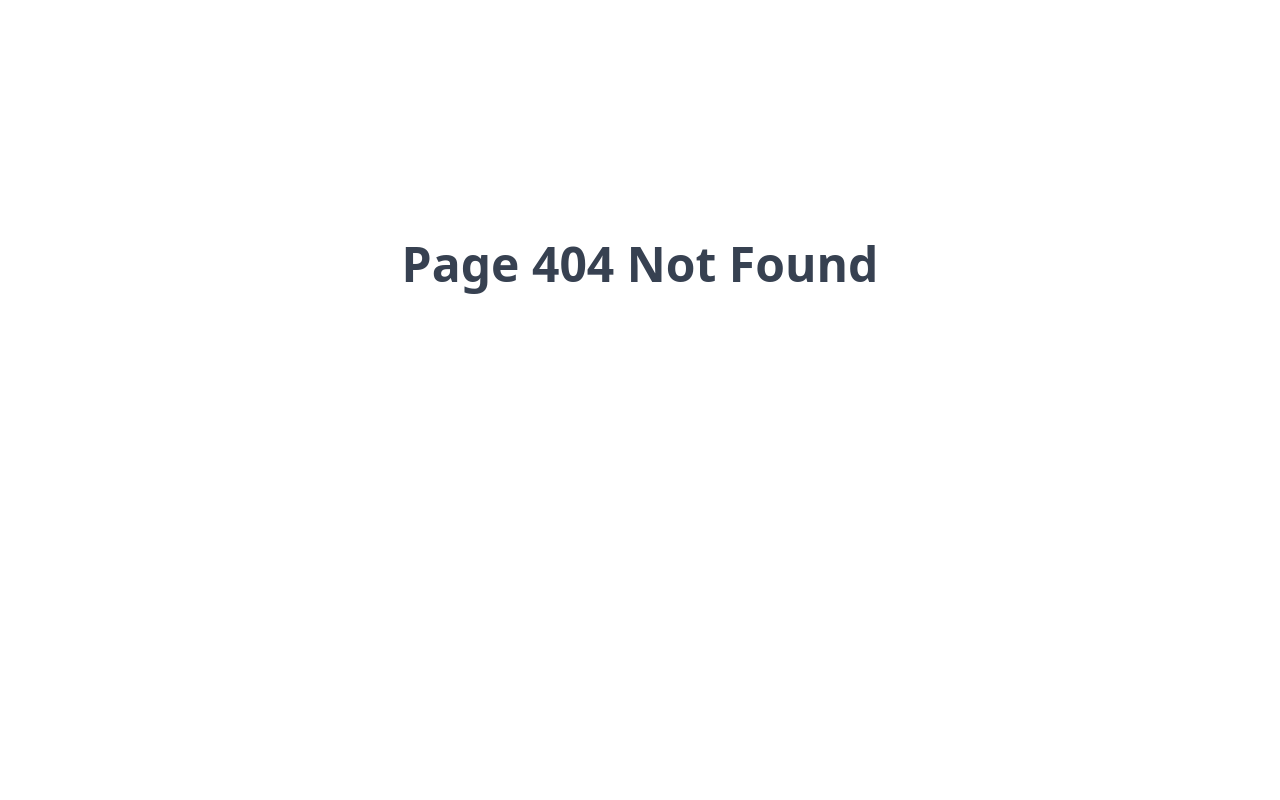
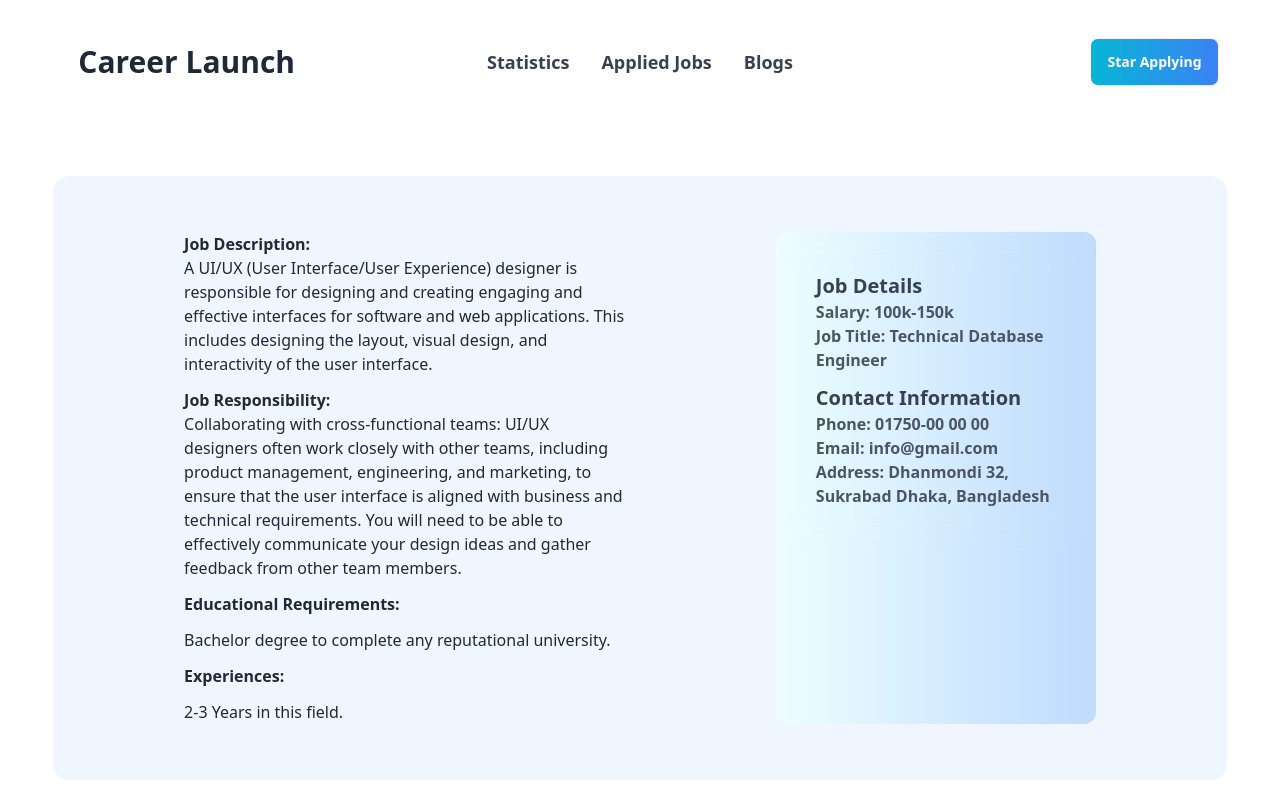
Before and after one commit to Jubayerhusain/-Career-Launch, a React (Vite) app: page /jobDetails/1 in a window 1280 px wide. Before the commit this address had no page. Shown: the top 800 px of the page. Built offline with nearby package versions, Linux system fonts and the light colour scheme.

Commit message:
job details done

```diff
--- a/src/componants/Job/Job.jsx
+++ b/src/componants/Job/Job.jsx
@@ -1,9 +1,11 @@
 import { MdLocationCity } from "react-icons/md";
 import { RiMoneyDollarCircleLine } from "react-icons/ri";
+import { Link } from "react-router-dom";
 
 function Job({ job }) {
-//   console.log(job);
+  //   console.log(job);
   const {
+    id,
     logo,
     job_title,
     company_name,
@@ -28,12 +30,24 @@ function Job({ job }) {
         </p>
       </div>
       <div className="flex space-x-3 items-center">
-        <p className="flex"><span className="mt-1 ml-1"><MdLocationCity /> </span><span>{location}</span></p>
-        <p className="flex"><span className="mt-1 ml-1"><RiMoneyDollarCircleLine /> </span><span>salary: {salary}</span></p>
+        <p className="flex">
+          <span className="mt-1 ml-1">
+            <MdLocationCity />{" "}
+          </span>
+          <span>{location}</span>
+        </p>
+        <p className="flex">
+          <span className="mt-1 ml-1">
+            <RiMoneyDollarCircleLine />{" "}
+          </span>
+          <span>salary: {salary}</span>
+        </p>
       </div>
-      <button className="btn bg-gradient-to-r from-cyan-500 to-blue-500 text-white text-md font-semibold">
-        View Details
-      </button>
+      <Link to={`/jobDetails/${id}`}>
+        <a className="btn bg-gradient-to-r from-cyan-500 to-blue-500 text-white text-md font-semibold">
+          View Details
+        </a>
+      </Link>
     </div>
   );
 }
--- /dev/null
+++ b/src/componants/JobDetails/JobDetails.jsx
@@ -0,0 +1,64 @@
+import { useLoaderData, useParams } from "react-router-dom";
+
+function Jobdetails() {
+  const { jobId } = useParams();
+  const idint = parseInt(jobId);
+  //   console.log(idint);
+
+  const loadeData = useLoaderData();
+  const jobDetail = loadeData.find((data) => data.id === idint);
+  //   console.log(jobDetail);
+  const {
+    id,
+    logo,
+    job_title,
+    company_name,
+    remote_or_onsite,
+    location,
+    job_type,
+    salary,
+    job_description,
+    job_responsibility,
+    educational_requirements,
+    experiences,
+    contact_information,
+  } = jobDetail;
+  return (
+    <div className="w-12/12 mx-auto lg:w-11/12 bg-blue-50 rounded-2xl p-14 my-16">
+      <div className="flex justify-around">
+        <div className="w-5/12 space-y-3">
+          <div>
+            <p className="font-bold">Job Description:</p>
+            <p>{job_description}</p>
+          </div>
+          <div>
+            <p className="font-bold">Job Responsibility:</p>
+            <p>{job_responsibility}</p>
+          </div>
+          <p className="font-bold">Educational Requirements:</p>
+          <p>{educational_requirements}</p>
+          <p className="font-bold">Experiences:</p>
+          <p>{experiences}</p>
+        </div>
+        {/* job details  */}
+        <div className="w-80 bg-gradient-to-r from-cyan-50 to-blue-200 rounded-xl">
+          <div className=" bg-transparent backdrop-blur-lg rounded-xl p-10 space-y-3">
+            <div>
+              <h1 className="font-bold text-gray-700 text-xl">Job Details</h1>
+              <p className="font-semibold text-gray-600">Salary: {salary}</p>
+              <p className="font-semibold text-gray-600">Job Title: {job_title}</p>
+            </div>
+            <div>
+              <h1 className="font-bold text-gray-700 text-xl">Contact Information</h1>
+              <p className="font-semibold text-gray-600">Phone: {contact_information.phone}</p>
+              <p className="font-semibold text-gray-600">Email: {contact_information.email}</p>
+              <p className="font-semibold text-gray-600">Address: {contact_information.address}</p>
+            </div>
+          </div>
+        </div>
+      </div>
+    </div>
+  );
+}
+
+export default Jobdetails;
--- a/src/main.jsx
+++ b/src/main.jsx
@@ -5,7 +5,7 @@ import { createBrowserRouter, RouterProvider } from "react-router-dom";
 import Layout from "./componants/Layout/Layout";
 import Error from "./componants/ErrorPage/Error";
 import Home from "./componants/Home/Home";
-import FeaturedJobs from "./componants/FeaturedJobs/FeaturedJobs";
+import Jobdetails from './componants/JobDetails/JobDetails';
 const router = createBrowserRouter([
   {
     path: "/",
@@ -17,6 +17,11 @@ const router = createBrowserRouter([
         element: <Home />,
         loader: () => fetch(`/categories.json`),
       },
+      {
+        path: "/jobDetails/:jobId",
+        element: <Jobdetails></Jobdetails>,
+        loader: () => fetch(`/jobs.json`),
+      },
     ],
   },
 ]);
```
